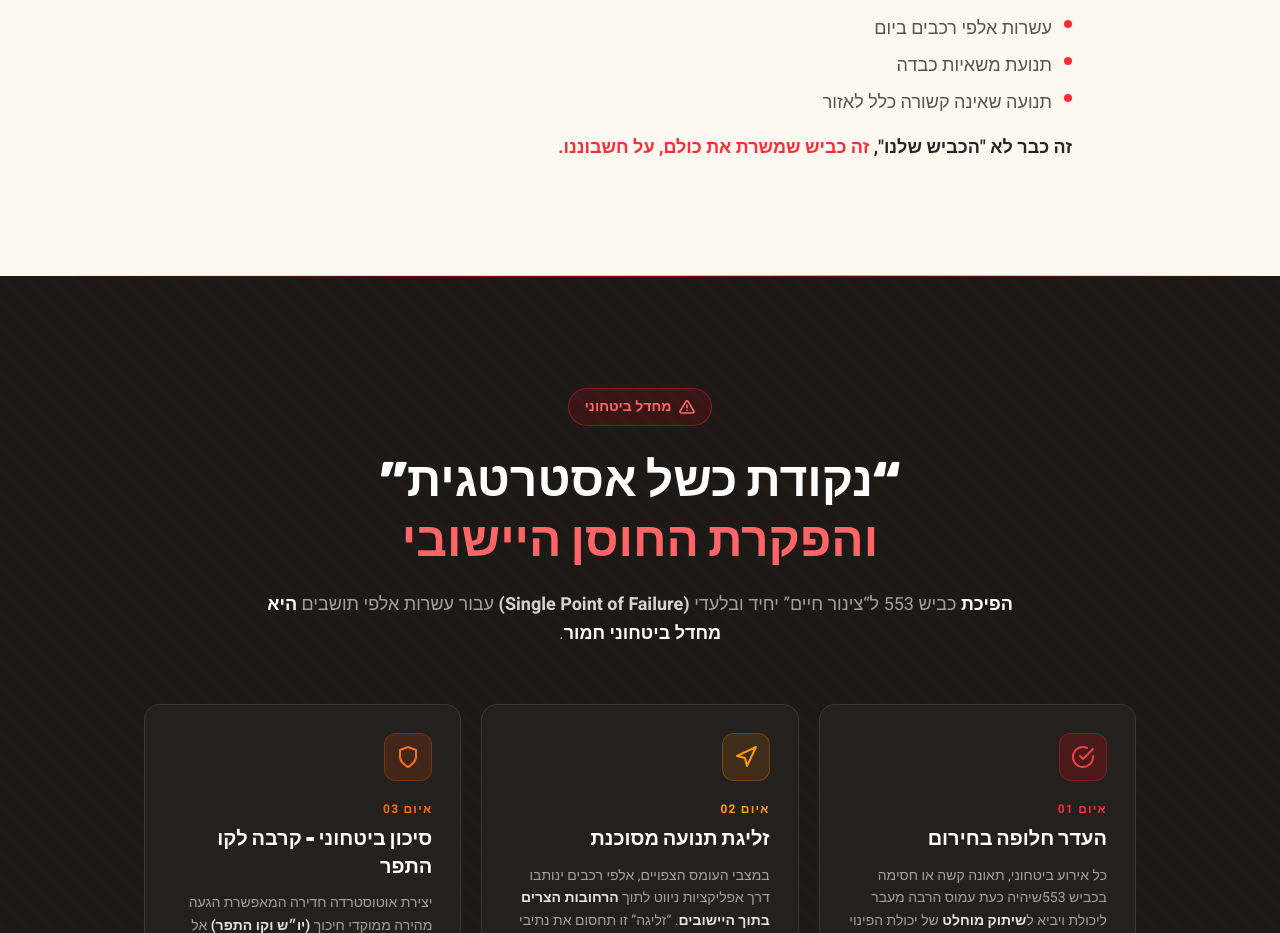
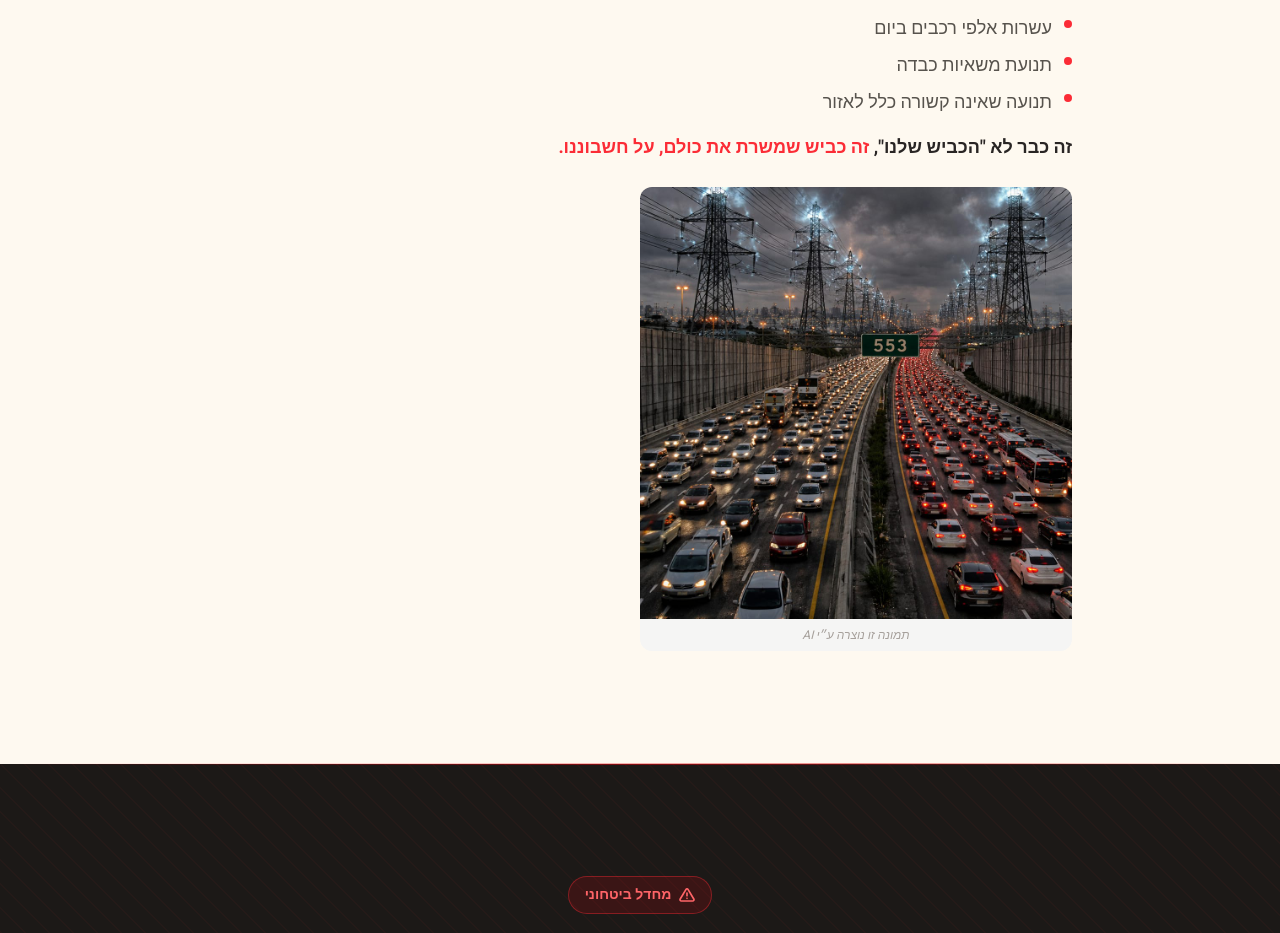
Before and after one commit to orrgoren/road-553, a React (Vite) app: page / in a window 1280 px wide. Shown: the part 1280-2213 px from the top of the page. Built offline with nearby package versions, Linux system fonts and the light colour scheme; no server answers.

Commit message:
add hero images

```diff
--- a/src/routes/index.tsx
+++ b/src/routes/index.tsx
@@ -497,8 +497,12 @@ function HomePage() {
               'תנועה שאינה קשורה כלל לאזור',
             ]} />
             <p className="font-bold text-stone-800 mt-4">
-              זה כבר לא "הכביש שלנו"<br className="block md:hidden" />, <span className="font-bold text-lg text-red-500">זה כביש שמשרת את כולם, על חשבוננו.</span>
+              זה כבר לא "הכביש שלנו", <br className="block md:hidden" /><span className="font-bold text-lg text-red-500">זה כביש שמשרת את כולם, על חשבוננו.</span>
             </p>
+            <div className="mt-6 rounded-xl overflow-hidden w-full md:w-1/2">
+              <img src="/will_happen.jpeg" alt="כביש 553 עמוס תנועה" className="w-full object-cover object-bottom" />
+              <p className="text-xs text-stone-400 text-center py-2 px-4 italic bg-stone-100">תמונה זו נוצרה ע״י AI</p>
+            </div>
           </WarnSection>
         </div>
       </section>
```
Also changed, not shown: public/will_happen.jpeg (added).
